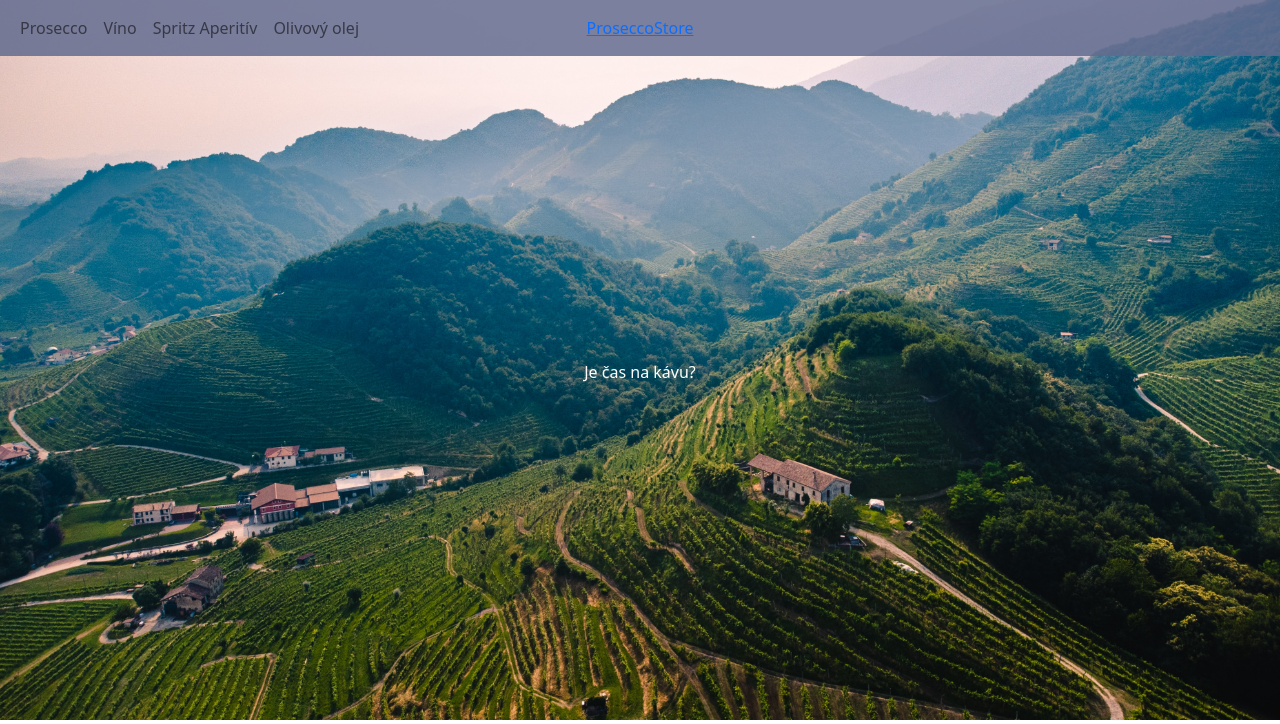
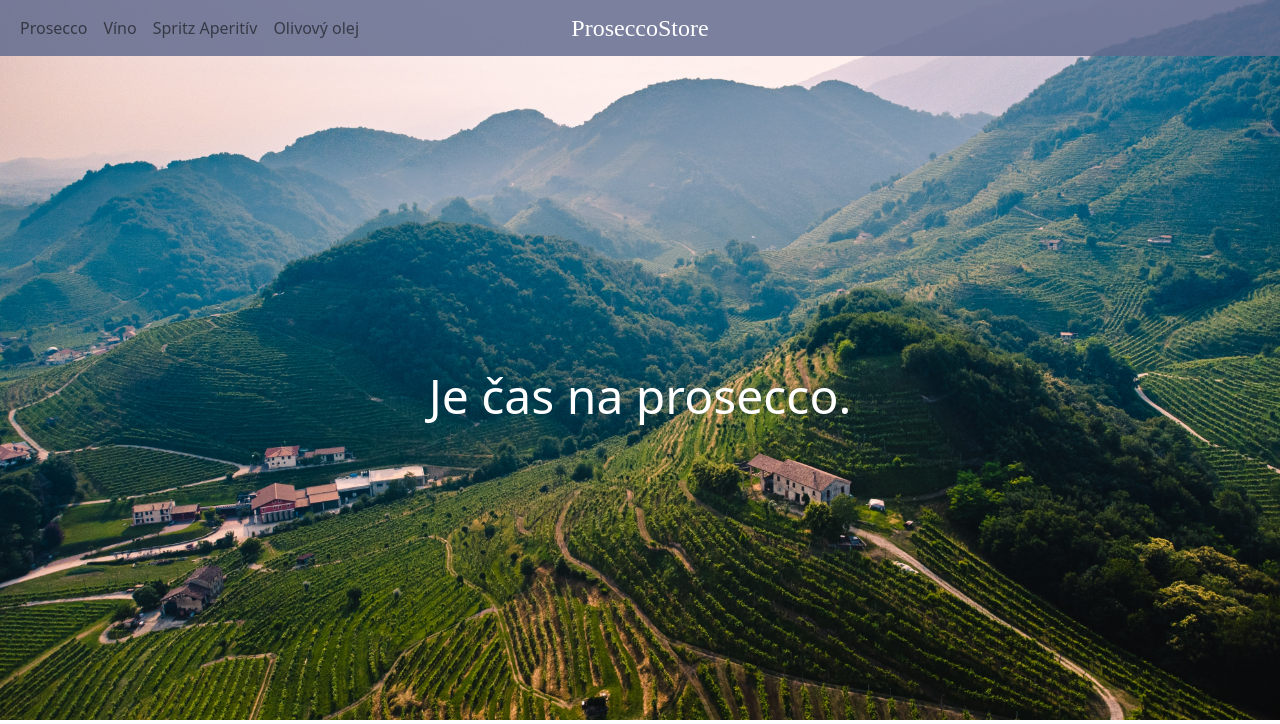
Before and after one commit to luka3691/vaii-semestralna, a PHP site: page /hlavna_stranka.html in a window 1280 px wide. Shown: the top 724 px of the page. Run offline with PHP 8.4, Linux system fonts and the light colour scheme.

Commit message:
Fix text

```diff
--- a/hlavna_stranka.html
+++ b/hlavna_stranka.html
@@ -34,8 +34,8 @@
             </ul>
         </div>
         <div class="logo-header-wrapper" href="#">
-            <div class="logo-header">
-                <a href="https://www.proseccostore.sk" target="_self">ProseccoStore</a>
+            <div class="logo logo-header">
+                <a style="text-decoration: none" class="logo" href="https://www.proseccostore.sk" target="_self">ProseccoStore</a>
             </div>
         </div>
     </div>
@@ -44,7 +44,7 @@
 <div class="container-text">
     <img class="img-fluid" src="pictures/vino-kopec.jpg" alt="Víno na kopci">
     <div class="text-nowrap middle">
-        Je čas na kávu?
+        Je čas na prosecco.
     </div>
 </div>
 
--- a/hlavna_styl.css
+++ b/hlavna_styl.css
@@ -6,8 +6,11 @@
     z-index: 1;
 }
 .logo {
-    font-family: "Gill Sans Nova Cond" ;
-    font-size-adjust: initial;
+    font-family: Gill Sans Nova Cond ;
+    font-size: x-large;
+    color: white;
+
+
 }
 .logo-header-wrapper{
     position: absolute;
@@ -24,6 +27,7 @@
     text-align: center;
     color: white;
     transform: translate(-50%,0);
+    font-size: xxx-large;
 }
 .middle-text-style {
 
```
